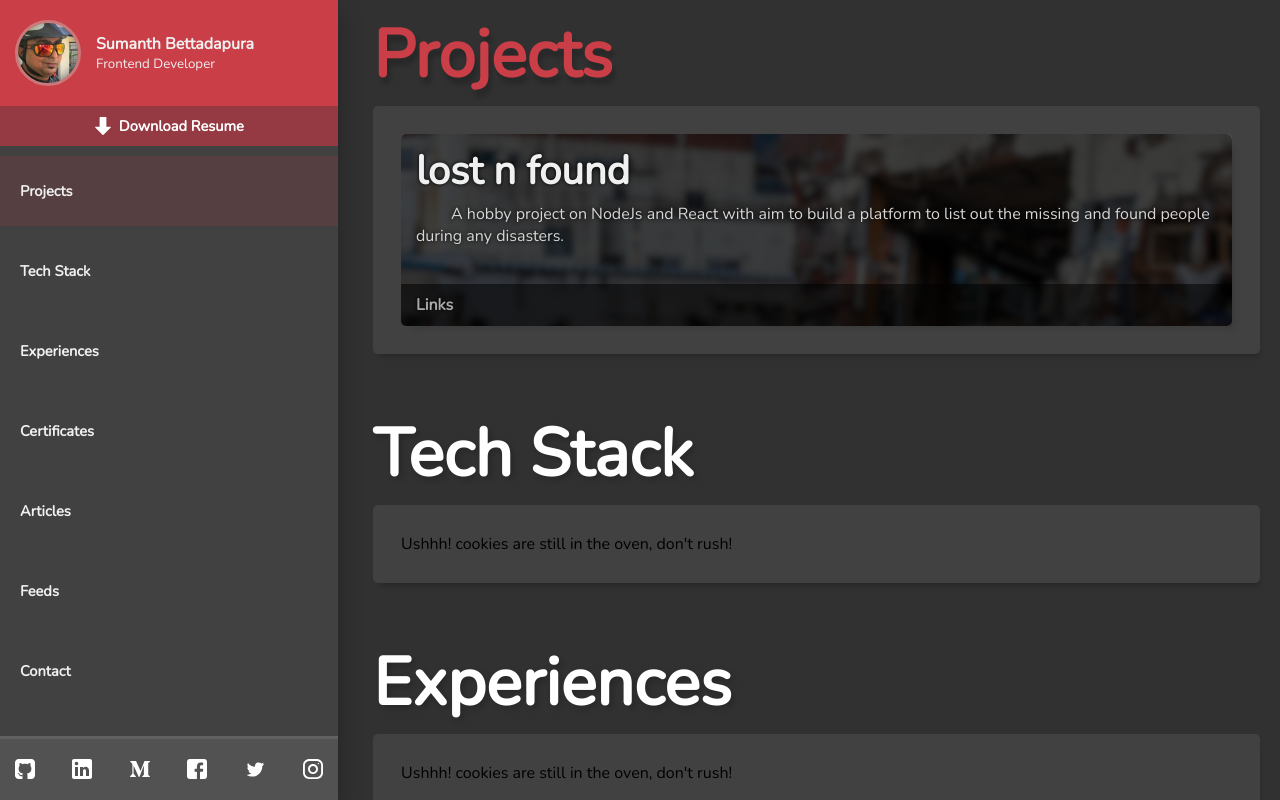
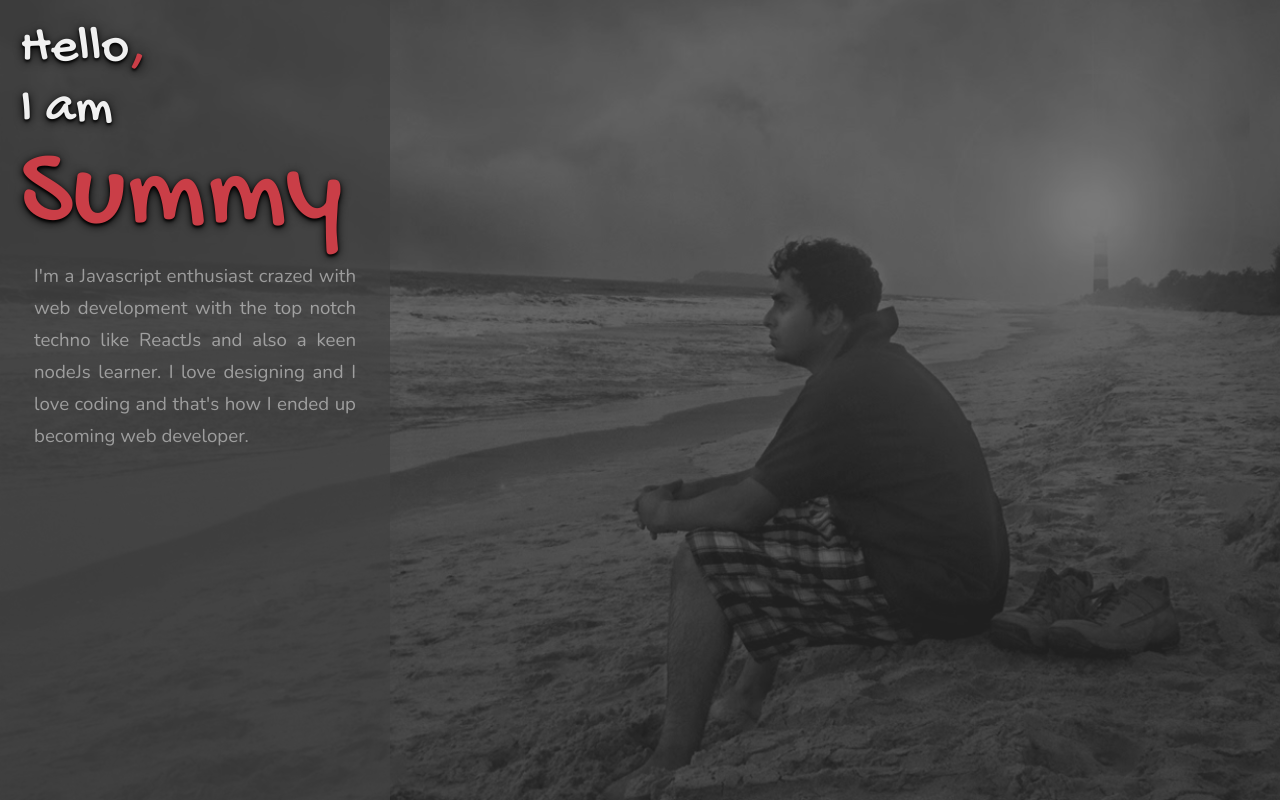
Before and after one commit to SummySumanth/SummySumanth.github.io, a React app in the folder SOURCE_FILES/: page / in a window 1280 px wide. Built offline with nearby package versions, Linux system fonts and the light colour scheme.

Commit message:
welcome page change

```diff
--- a/SOURCE_FILES/src/index.jsx
+++ b/SOURCE_FILES/src/index.jsx
@@ -28,10 +28,10 @@ class Main extends Component{
   render(){
     return(
       <div>
-        {/*<WelcomeScreen*/}
-        {/*  onHideClickHandler={this.hideWelcome}*/}
-        {/*  showWelcomeScreen={this.state.showWelcome}*/}
-        {/*/>*/}
+        <WelcomeScreen
+          onHideClickHandler={this.hideWelcome}
+          showWelcomeScreen={this.state.showWelcome}
+        />
         <MainPage
           welcomeScreenHidden={!this.state.showWelcome}
         />
```
